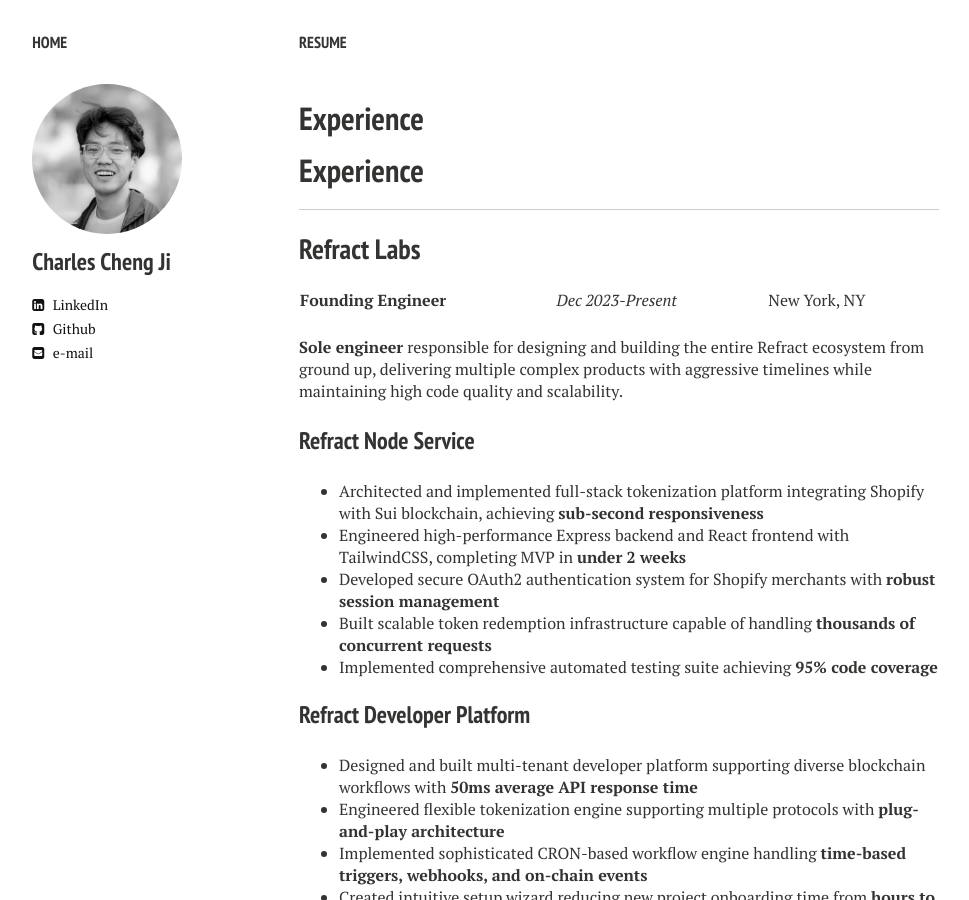
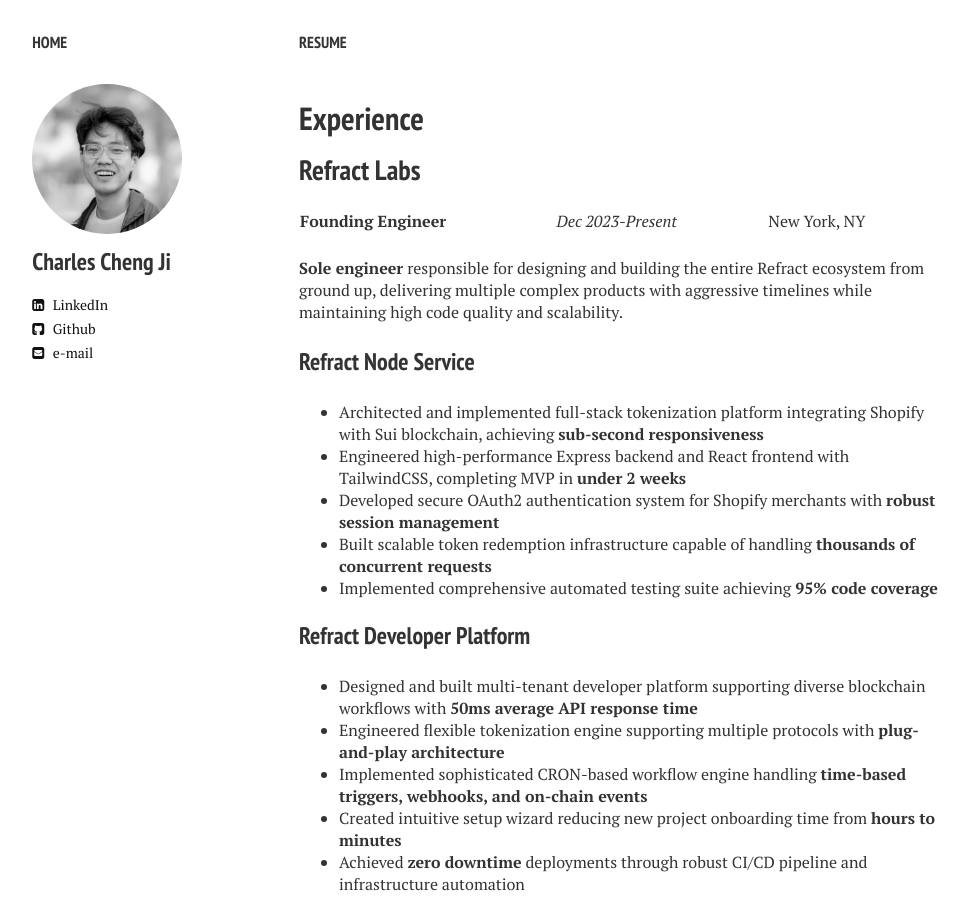
Before and after one commit to szcharlesji/szcharlesji.github.io, a Jekyll site: the page built from resume.md, in a window 1280 px wide and 900 px high. Shown: the whole window, without its empty margins (21-990 px from the left). Built offline with Jekyll 4.4.1, drawn with Linux system fonts in a browser that asks for light colours; nearby versions of some CDN libraries; our own code applies the rules of GitHub Pages for plain Markdown files.

```diff
--- a/_includes/_author-bio.html
+++ b/_includes/_author-bio.html
@@ -11,10 +11,10 @@
 {% if site.owner.twitter %}<a href="http://twitter.com/{{ site.owner.twitter }}" class="author-social" target="_blank"><i class="fa fa-twitter-square"></i> Twitter</a>{% endif %}
 {% if site.owner.google_scholar %}<a href="http://scholar.google.es/citations?user={{ site.owner.google_scholar }}" class="author-social" target="_blank"><i class="ai ai-google-scholar-square"></i>&nbsp; Google Scholar</a>{% endif %}
 {% if site.owner.facebook %}<a href="http://facebook.com/{{ site.owner.facebook }}" class="author-social" target="_blank"><i class="fa fa-facebook-square"></i> Facebook</a>{% endif %}
-{% if site.owner.linkedin %}<a href="http://linkedin.com/in/{{ site.owner.linkedin }}" class="author-social" target="_blank"><i class="fa fa-linkedin-square"></i> LinkedIn</a>{% endif %}
+{% if site.owner.linkedin %}<a href="https://linkedin.com/in/{{ site.owner.linkedin }}" class="author-social" target="_blank"><i class="fa fa-linkedin-square"></i> LinkedIn</a>{% endif %}
 {% if site.owner.instagram %}<a href="http://instagram.com/{{ site.owner.instagram }}" class="author-social" target="_blank"><i class="fa fa-instagram"></i> Instagram</a>{% endif %}
 {% if site.owner.tumblr %}<a href="http://{{ site.owner.tumblr }}.tumblr.com" class="author-social" target="_blank"><i class="fa fa-tumblr-square"></i> Tumblr</a>{% endif %}
-{% if site.owner.github %}<a href="http://github.com/{{ site.owner.github }}" class="author-social" target="_blank"><i class="fa fa-github-square"></i> Github</a>{% endif %}
+{% if site.owner.github %}<a href="https://github.com/{{ site.owner.github }}" class="author-social" target="_blank"><i class="fa fa-github-square"></i> Github</a>{% endif %}
 {% if site.owner.stackoverflow %}<a href="http://stackoverflow.com/users/{{ site.owner.stackoverflow }}" class="author-social" target="_blank"><i class="fa fa-stack-overflow"></i> Stackoverflow</a>{% endif %}
 {% if site.owner.lastfm %}<a href="http://lastfm.com/user/{{ site.owner.lastfm }}" class="author-social" target="_blank"><i class="fa fa-music"></i> Last.fm</a>{% endif %}
 {% if site.owner.dribbble %}<a href="http://dribbble.com/{{ site.owner.dribbble }}" class="author-social" target="_blank"><i class="fa fa-dribbble"></i> Dribbble</a>{% endif %}
--- a/resume.md
+++ b/resume.md
@@ -1,10 +1,6 @@
 ---
 layout: resume
-title:
----
-
-# Experience
-
+title: Experience
 ---
 
 ## Refract Labs
```
